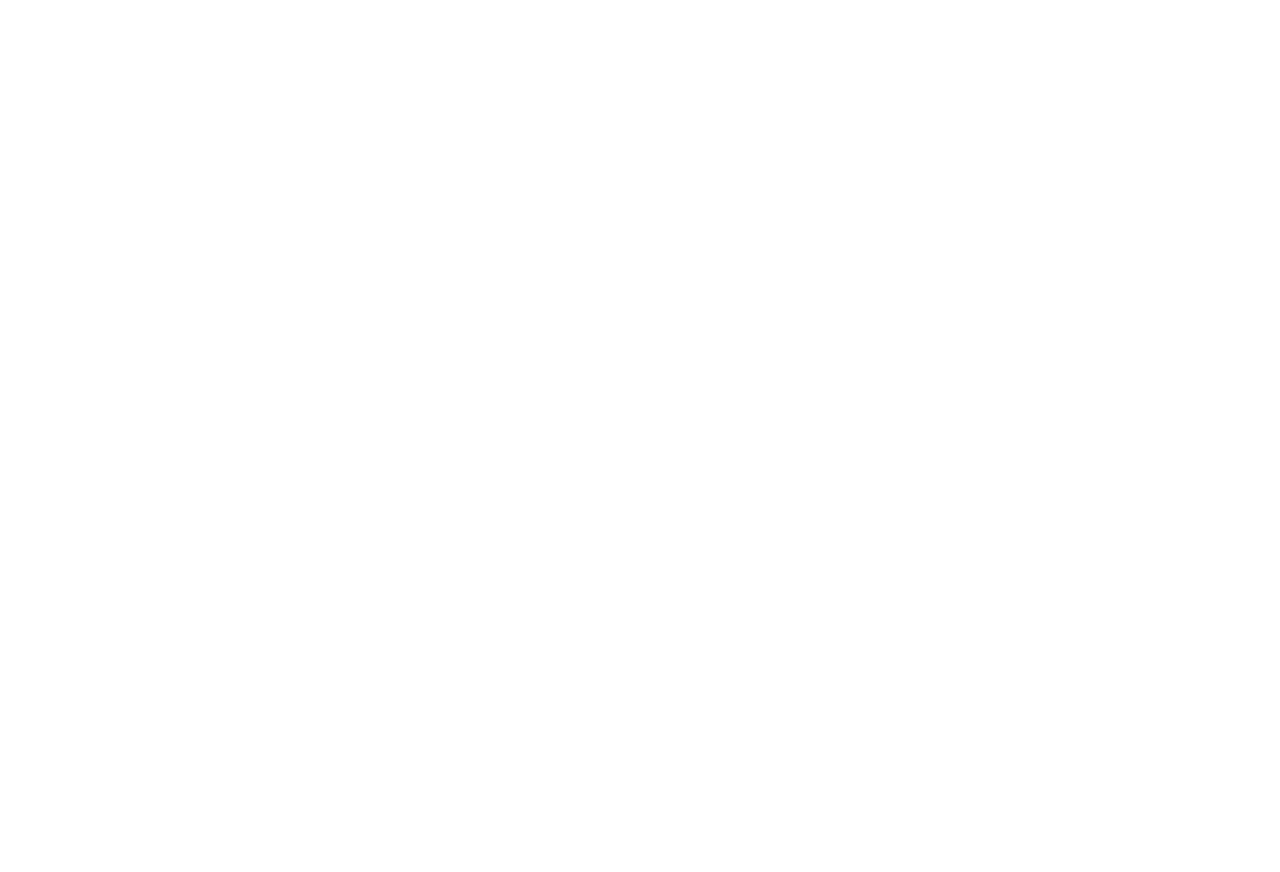
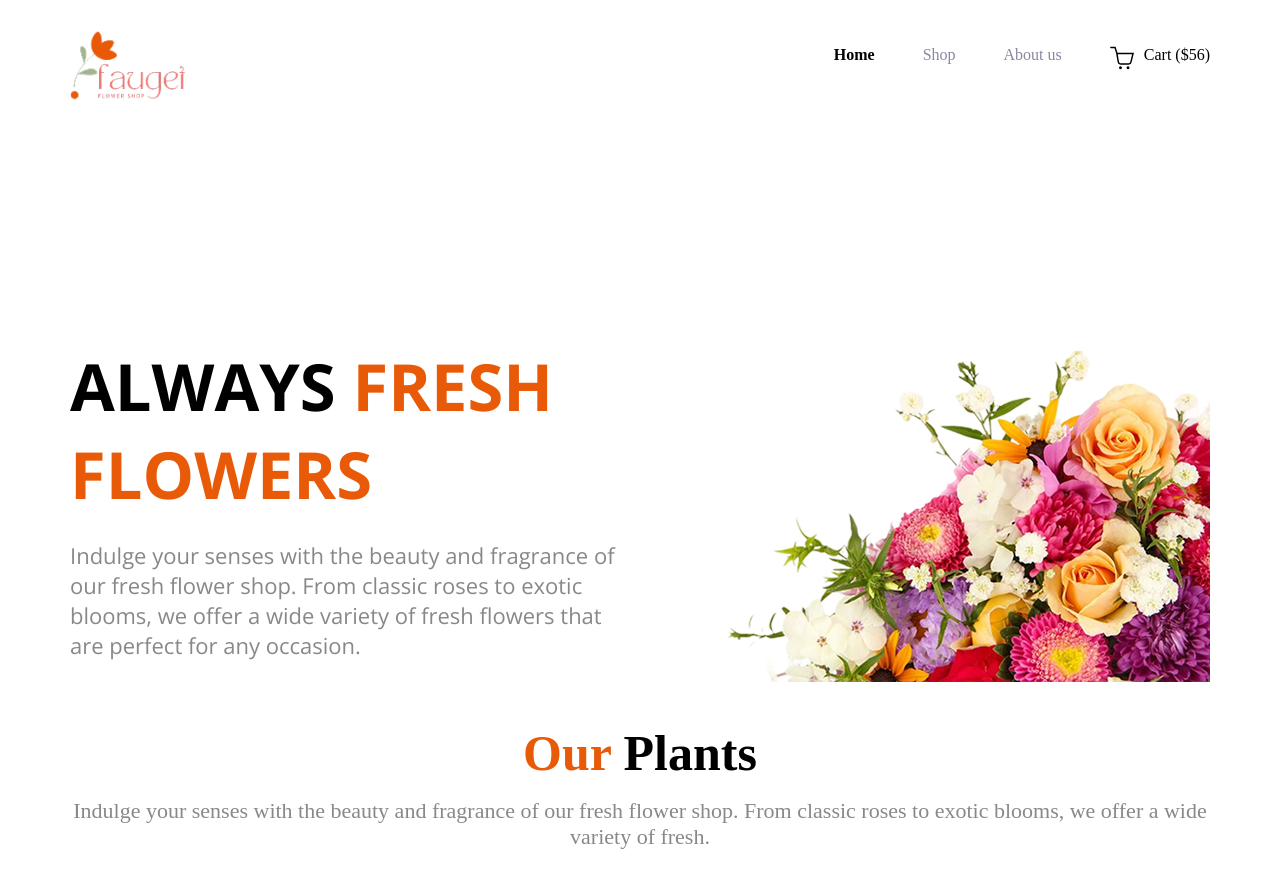
Before and after one commit to Hamidul-Hridoy/Assignment-02, a plain HTML site: page index.html in a window 1280 px wide. Before the commit the page ends 800 px from the top, so only its background shows below. Drawn offline with nearby package versions, Linux system fonts and the light colour scheme.

Commit message:
second commit

```diff
--- a/index.html
+++ b/index.html
@@ -3,15 +3,39 @@
 <head>
     <meta charset="UTF-8">
     <meta name="viewport" content="width=device-width, initial-scale=1.0">
+    <link rel="preconnect" href="https://fonts.googleapis.com">
+    <link rel="preconnect" href="https://fonts.googleapis.com">
+<link rel="preconnect" href="https://fonts.gstatic.com" crossorigin>
+<link href="https://fonts.googleapis.com/css2?family=Inter:ital,opsz,wght@0,14..32,100..900;1,14..32,100..900&family=Noto+Serif:ital,wght@0,100..900;1,100..900&family=Open+Sans:ital,wght@0,300..800;1,300..800&family=Raleway:ital,wght@0,100..900;1,100..900&family=Work+Sans:ital,wght@0,100..900;1,100..900&display=swap" rel="stylesheet">
+<link rel="preconnect" href="https://fonts.gstatic.com" crossorigin>
+<link href="https://fonts.googleapis.com/css2?family=Inter:ital,opsz,wght@0,14..32,100..900;1,14..32,100..900&family=Open+Sans:ital,wght@0,300..800;1,300..800&family=Raleway:ital,wght@0,100..900;1,100..900&family=Work+Sans:ital,wght@0,100..900;1,100..900&display=swap" rel="stylesheet">
     <title>Assignment-02</title>
+    <link rel="stylesheet" href="styles.css">
 </head>
 <body>
     <header>
-        <nav>
-
+        <nav class="pen-sans-inter txt1 width">
+        <img src="./assets/logo.png">
+        <ul class="flex t-center">
+            <li style="font-size: #252432;"><b>Home</b></li>
+            <li style="color: #8987A1;">Shop</li>
+            <li style="color: #8987A1;">About us</li>
+            <li class="list1"><div><img src="./shopping-cart-outline.png"></div> Cart ($56)</li>
+        </ul>
         </nav>
+        <section class="width">
+            <div>
+                  <h1 class="open-sans-noto txt6">ALWAYS <span style="color: #E95A08;">FRESH FLOWERS</span></h1>
+                  <p class="open-sans-inter txt2">Indulge your senses with the beauty and fragrance of our fresh flower shop. From classic roses to exotic blooms, we offer a wide variety of fresh flowers that are perfect for any occasion. </p>
+            </div>
+            <img src="./assets/hero-flower.png">
+        </section>
     </header>
     <main>
+        <section class="width">
+            <h2 class="txt5"><span style="color: #E95A08">Our</span>  Plants</h2>
+            <p class="txt2">Indulge your senses with the beauty and fragrance of our fresh flower shop. From classic roses to exotic blooms, we offer a wide variety of fresh.</p>
+        </section>
 
     </main>
     <footer>
--- /dev/null
+++ b/styles.css
@@ -0,0 +1,100 @@
+
+.open-sans-inter {
+  font-family: "Open Sans", sans-serif;
+  font-optical-sizing: auto;
+  font-weight: <weight>;
+  font-style: normal;
+  font-variation-settings:
+    "wdth" 100;
+}
+
+.open-sans-noto {
+  font-family: "Open Sans", sans-serif;
+  font-optical-sizing: auto;
+  font-weight: <weight>;
+  font-style: normal;
+  font-variation-settings:
+    "wdth" 100;
+}
+body{
+    max-width: 1440px;
+    margin: 0 auto;
+}
+.txt1{
+    font-size: 1rem;
+}
+.txt2{
+    font-size: 1.375rem;
+}
+.txt3{
+    font-size: 1.75rem;
+}
+.txt4{
+    font-size: 2.5rem;
+}
+.txt5{
+    font-size: 3.125rem;
+}
+.txt6{
+    font-size: 4.0625rem;
+}
+.width{
+    max-width: 1140px;
+    margin-left: auto;
+    margin-right: auto;
+}
+nav{
+    display: flex;
+    justify-content: space-between;
+    height: 71px;
+    margin: 30px auto 120px;
+}
+nav ul{
+    list-style: none;
+    display: flex;
+    gap: 48px;
+
+}
+.list1{
+    display: flex;
+    text-align: center;
+    gap: 10px;
+    color: #000000;
+}
+.list1 img{
+    margin-top: 0px;
+    width: 24px;
+    height: 24px;
+}
+header section{
+    display: flex;
+    height: 461px;
+    justify-content: space-between;
+
+    padding-bottom: 0;
+    align-items: end;
+
+}
+header section img{
+    width: 570px;
+    height: 355px;
+
+}
+header section p{
+    color: #00000077;
+}
+header section h1{
+    margin-bottom: 0;
+    font-weight: bold;
+}
+main section{
+    text-align: center;
+}
+main section h2{
+    font-weight: bold;
+    margin-bottom: 0px;
+}
+main section p{
+    margin-top: 16px;
+    color: #00000077;
+}
```
Also changed, not shown: shopping-cart-outline.png (added).
